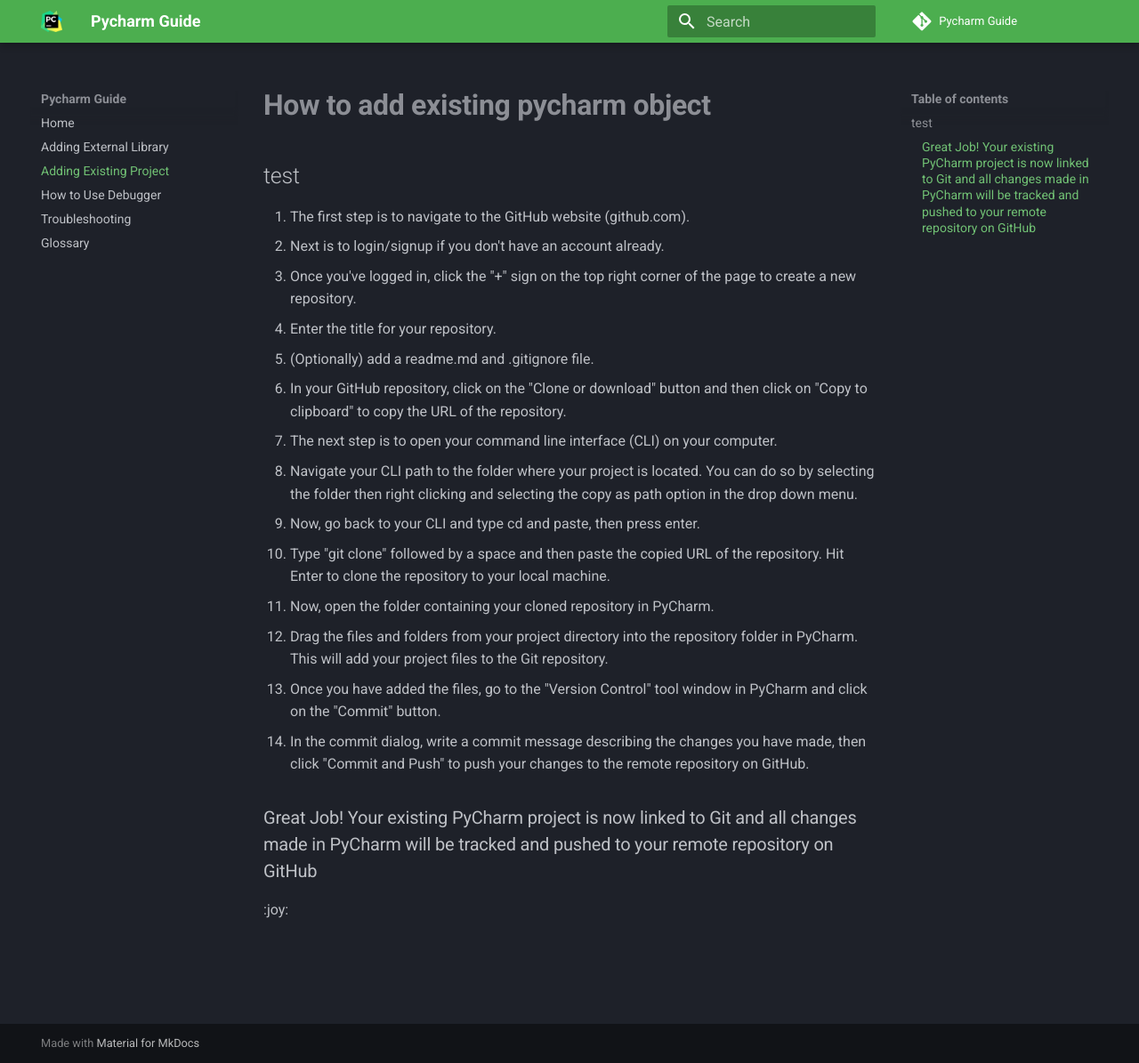
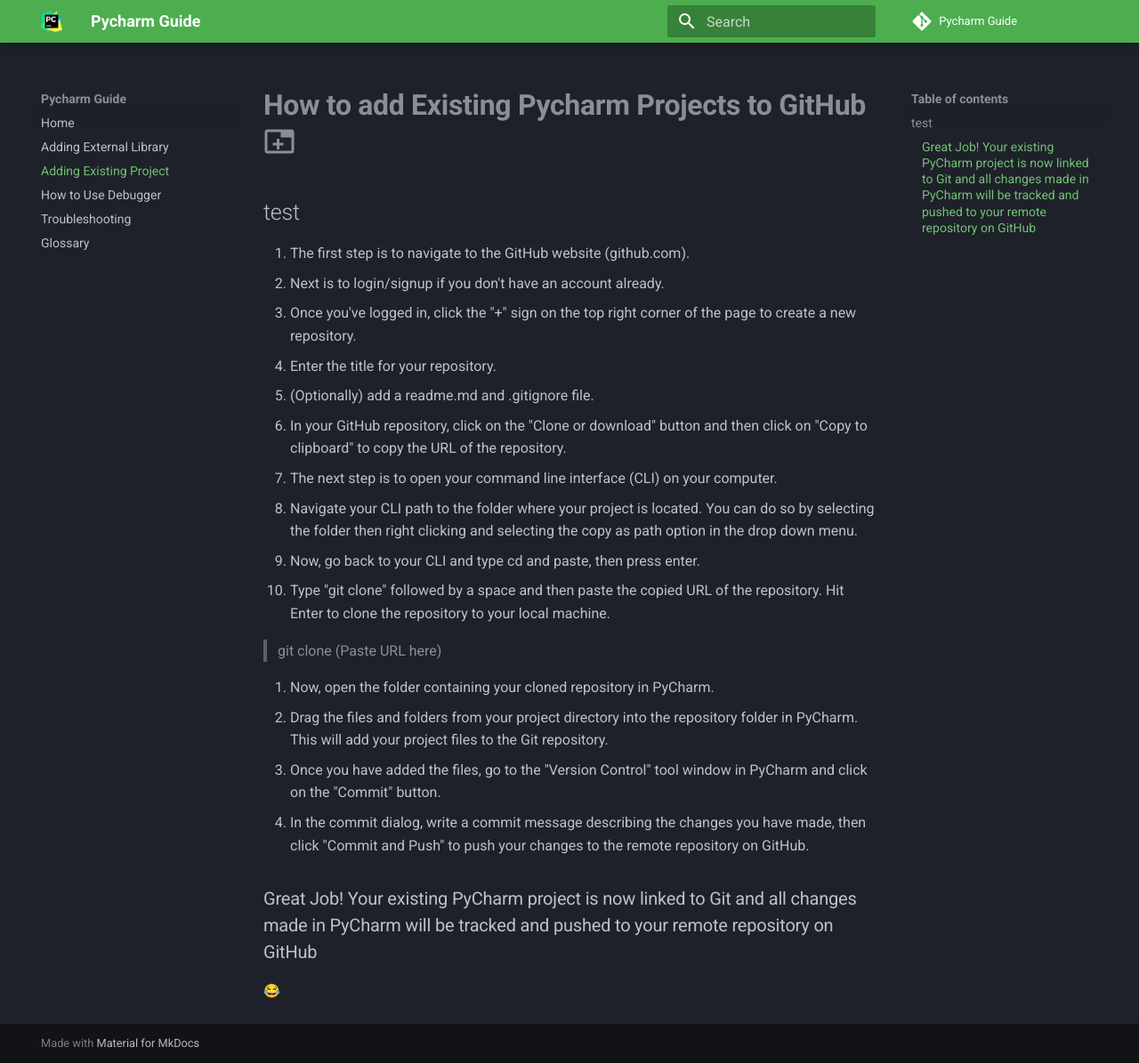
Before and after one commit to WilsonSue/CommUserGuide, an MkDocs documentation site: the page built from docs/ExistingProject.md, in a window 1280 px wide and 1195 px high. Shown: the whole window at 89% size. Built offline with MkDocs 1.6.1 and Material for MkDocs 9.7.7, drawn with Linux system fonts in a browser that asks for light colours; emoji names are drawn with the system emoji font; comment, search, counter and statistics services are not loaded.

Commit message:
Add glossary and change ExistingProjects

```diff
--- a/docs/ExistingProject.md
+++ b/docs/ExistingProject.md
@@ -1,4 +1,4 @@
-# **How to add existing pycharm object**
+# **How to add Existing Pycharm Projects to GitHub :material-tab-plus:**
 
 ## test
 
@@ -12,6 +12,9 @@
 8. Navigate your CLI path to the folder where your project is located. You can do so by selecting the folder then right clicking and selecting the copy as path option in the drop down menu.
 9. Now, go back to your CLI and type cd and paste, then press enter.
 10. Type "git clone" followed by a space and then paste the copied URL of the repository. Hit Enter to clone the repository to your local machine.
+
+> git clone (Paste URL here)
+
 11. Now, open the folder containing your cloned repository in PyCharm.
 12. Drag the files and folders from your project directory into the repository folder in PyCharm. This will add your project files to the Git repository.
 13. Once you have added the files, go to the "Version Control" tool window in PyCharm and click on the "Commit" button.
--- a/mkdocs.yml
+++ b/mkdocs.yml
@@ -28,3 +28,8 @@
     primary: green
 extra:
   homepage: https://PycharmGuide.com/
+markdown_extensions:
+  - attr_list
+  - pymdownx.emoji:
+      emoji_index: !!python/name:materialx.emoji.twemoji
+      emoji_generator: !!python/name:materialx.emoji.to_svg
```
Also changed, not shown: docs/Glossary.md (+6 -0 lines).
